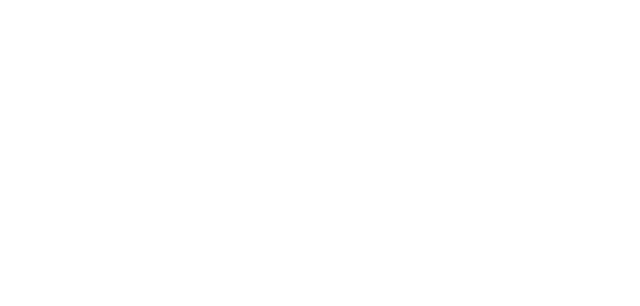
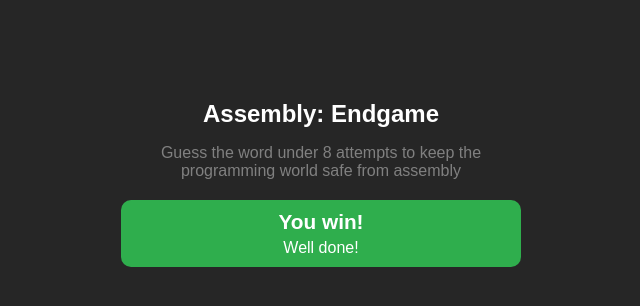
Before and after one commit to Akaiokaa/assembly-endgame, a React (Vite) app: page / in a window 1280 px wide. Shown: the top 306 px of the page, without its empty margins (319-959 px from the left). Built offline with nearby package versions, Linux system fonts and the light colour scheme.

Commit message:
first section of assembly endgame

```diff
--- a/src/App.css
+++ b/src/App.css
@@ -0,0 +1,31 @@
+header {
+    display: flex;
+    justify-content: center;
+    flex-direction: column;
+    gap: 1rem;
+    text-align: center;
+    margin: 0 auto;
+    margin-top: 100px;
+    margin-bottom: 20px;
+}
+
+header p {
+    width: 400px;
+    margin: 0 auto;
+    color: grey;
+
+}
+
+.game-status {
+    text-align: center;
+    border-radius: 10px;
+    padding: 10px;
+    width: 400px;
+    margin: 0 auto;
+    background-color: rgb(47, 174, 77);
+}
+
+.game-status h2 {
+    font-size: 1.30rem;
+    padding-bottom: 5px;
+}
--- a/src/App.jsx
+++ b/src/App.jsx
@@ -5,6 +5,17 @@
 
   return (
     <>
+      <main>
+        <header>
+          <h2>Assembly: Endgame</h2>
+          <p>Guess the word under 8 attempts to keep the programming world safe from assembly</p>
+        </header>
+      </main>
+      <div className='game-status'>
+        <h2>You win!</h2>
+        <p>Well done!</p>
+      </div>
+
     </>
   )
 }
--- a/src/index.css
+++ b/src/index.css
@@ -2,3 +2,9 @@
   margin: 0;
   box-sizing: border-box;
 }
+
+body {
+  font-family: "Hanken Grotesk", Arial, sans-serif;
+  background-color: #262626;
+  color: white;
+}
```
Also changed, not shown: 1 other file (tests, documents, lock files or other folders).
